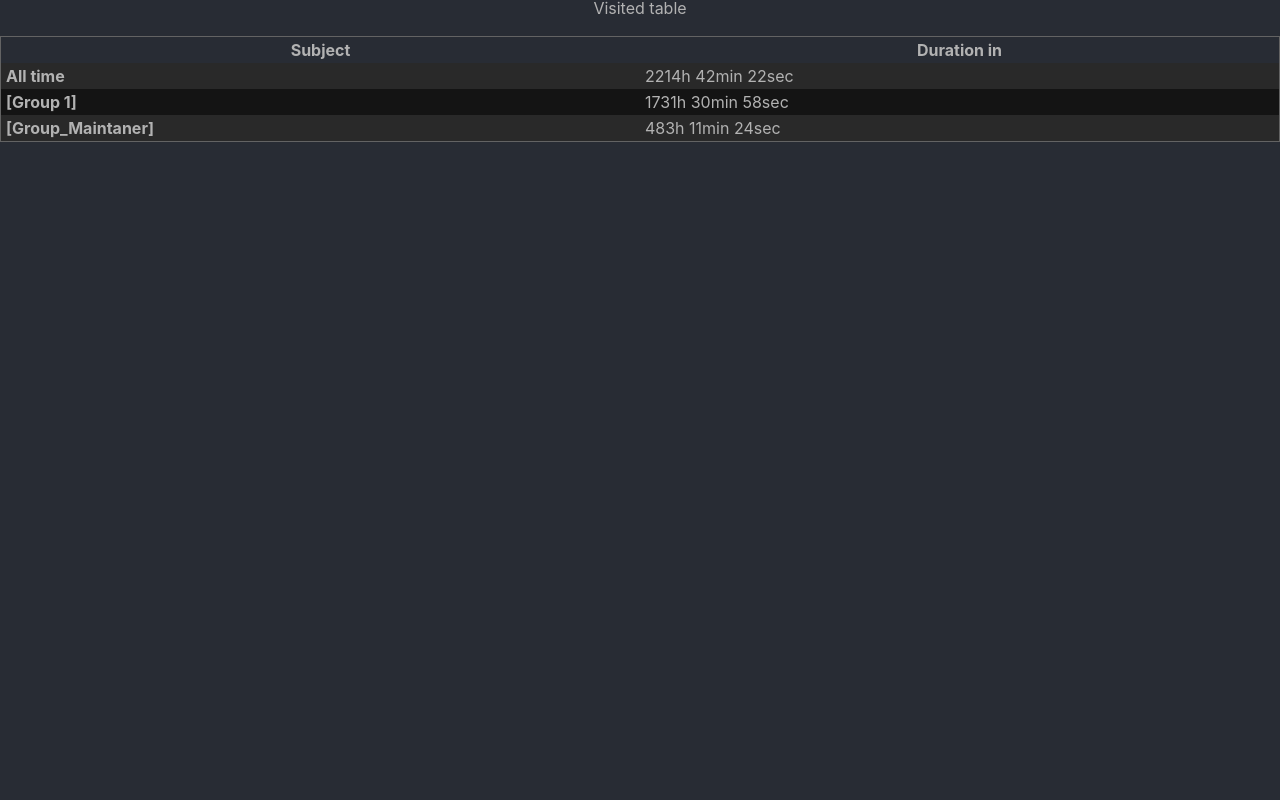
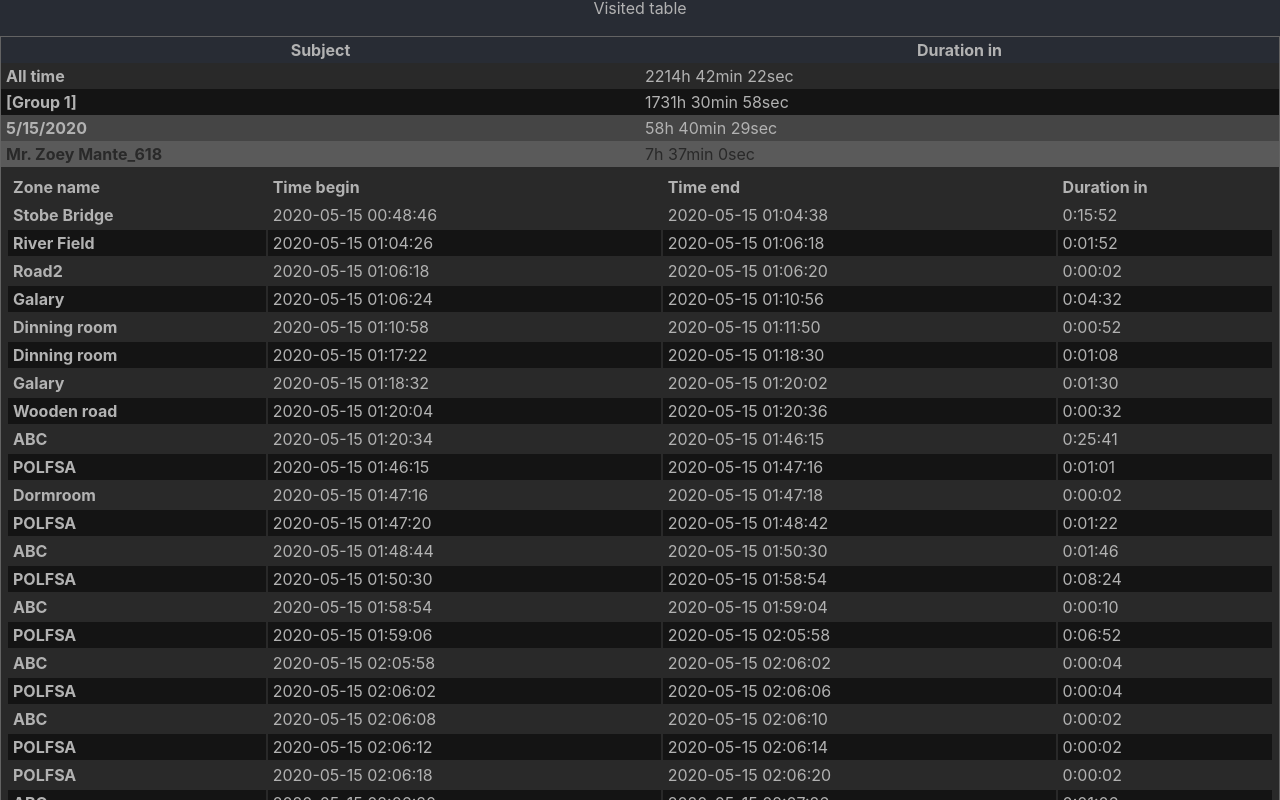
Before and after one commit to fishr-flash/visited-table, a React (Create React App) app: page / in a window 1280 px wide. Shown: the top 800 px of the page. Built offline with nearby package versions, Linux system fonts and the light colour scheme.

Commit message:
edit random key's

```diff
--- a/src/visited-table/index.js
+++ b/src/visited-table/index.js
@@ -7,10 +7,10 @@ import data from "./data";
 
 export default function VisitedTable() {
 
-    const [content, setContent] = useState(extractData(data));
+    const [content, setContent] = useState(extractData(fullClone(data)));
 
     const onClick = (indexes) => {
-        const {groups} = fullClone(content);
+        const {groups} = content;
         let expandedPart = groups[indexes.shift()];
         if(indexes.length){
             expandedPart = expandedPart.days[indexes.shift()];
@@ -22,13 +22,9 @@ export default function VisitedTable() {
         setContent({...content, groups});
     };
 
+    const getGroupUKey = getUniqueKey();
+    const getZoneUKey = getUniqueKey();
     const rowsGroup = ( dt ) => dt.groups.map((group, iGroup) => {
-        const getUKey = getUniqueKey();
-        const getGroupUKey = getUniqueKey();
-        const getDayUKey = getUniqueKey();
-        const getUnitUKey = getUniqueKey();
-        const getZoneUKey = getUniqueKey();
-
             return (
             <Fragment key={getGroupUKey()}>
                 <tr key={getGroupUKey()} onClick={()=>onClick([iGroup])}>
@@ -37,21 +33,21 @@ export default function VisitedTable() {
 
                 </tr>
                 {group.expand && group.days.map((day, iDay) => (
-                    <Fragment key={getDayUKey()}>
-                    <tr className={'visited-table__tr-day'} key={getDayUKey()} onClick={()=>onClick([iGroup, iDay])}>
+                    <Fragment key={getGroupUKey()}>
+                    <tr className={'visited-table__tr-day'} key={getGroupUKey()} onClick={()=>onClick([iGroup, iDay])}>
                         <th>{day.name}</th>
                         <td>{day.duration_in}</td>
                     </tr>
                     {day.expand && day.units.map((unit, iUnit)=>(
-                        <Fragment key={getUnitUKey()}>
+                        <Fragment key={getGroupUKey()}>
                             <tr
                                 className={'visited-table__tr-unit'}
-                                key={getUnitUKey()}
+                                key={getGroupUKey()}
                                 onClick={()=>onClick([iGroup, iDay, iUnit])}>
                                 <th>{unit.name}</th>
                                 <td>{unit.duration_in}</td>
                             </tr>
-                            {unit.expand && <tr key={getZoneUKey()} >
+                            {unit.expand && <tr key={getGroupUKey()} >
                                 <td colSpan={2}>
                                     <table key={getZoneUKey()}>
                                         <thead>
@@ -92,17 +88,17 @@ export default function VisitedTable() {
     });
 
     return (
-        <div key={'wrapper'} className={'wrapper'}>
+        <div className={'wrapper'}>
             <table className={'visited-table'} rules={'rows'} border={'1'}>
                 <caption>Visited table</caption>
                 <thead>
-                    <tr key={'thead'}>
+                    <tr>
                         <th>Subject</th>
                         <th>Duration in</th>
                     </tr>
                 </thead>
                 <tbody>
-                    <tr key={'content'}>
+                    <tr>
                         <th>All time</th>
                         <td>{content.all}</td>
                     </tr>
--- a/src/visited-table/utils.js
+++ b/src/visited-table/utils.js
@@ -35,6 +35,7 @@ const getZero = (num) => num.length < 2 ? `0${num}` : num ;
 
 export const extractData = (data) => {
 
+    const defaultExpand = true;
     const groups = [];
     let allTimeMs = 0;
     data.forEach((unit) => {
@@ -45,7 +46,7 @@ export const extractData = (data) => {
                 name: groupName,
                 duration_in: 0,
                 days: [],
-                expand: false,
+                expand: defaultExpand
             };
             groups.push(group)
         }
@@ -60,7 +61,7 @@ export const extractData = (data) => {
                     value: timeBegin,
                     duration_in: 0,
                     units: [],
-                    expand: false,
+                    expand: defaultExpand,
                 };
                 group.days.push(day);
             }
@@ -72,7 +73,7 @@ export const extractData = (data) => {
                     name: unitName,
                     zones:[],
                     duration_in: 0,
-                    expand: false,
+                    expand: defaultExpand,
                 };
 
                 day.units.push(un);
```
